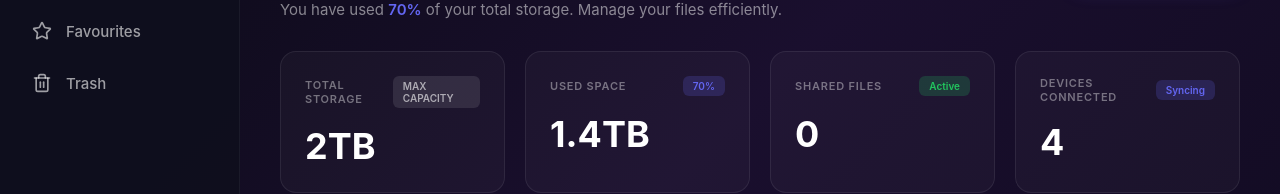
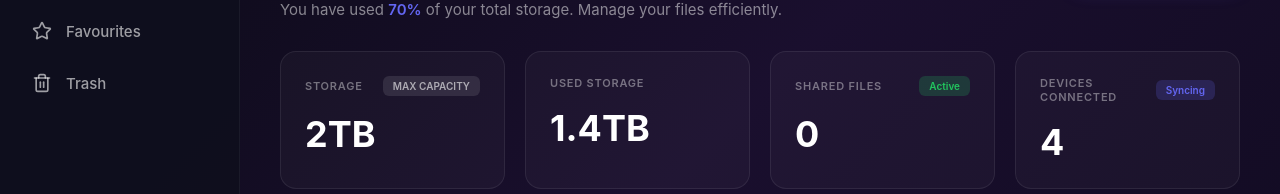
Before and after one commit to wwwbarca4k-lgtm/google-drive-clone, a Next.js app: page / in a window 1280 px wide. Shown: the part 187-381 px from the top of the page. Built offline with nearby package versions, Linux system fonts and the light colour scheme; no server answers.

Commit message:
Update stat labels: Storage, Used Storage, remove 70%

```diff
--- a/src/components/Dashboard.tsx
+++ b/src/components/Dashboard.tsx
@@ -135,15 +135,14 @@ export default function Dashboard() {
             <div className={styles.statsGrid}>
                 <div className={styles.statCard}>
                     <div className={styles.statHeader}>
-                        <span className={styles.statLabel}>TOTAL STORAGE</span>
+                        <span className={styles.statLabel}>STORAGE</span>
                         <span className={styles.statBadge}>MAX CAPACITY</span>
                     </div>
                     <div className={styles.statValue}>2TB</div>
                 </div>
                 <div className={styles.statCard}>
                     <div className={styles.statHeader}>
-                        <span className={styles.statLabel}>USED SPACE</span>
-                        <span className={styles.statBadge} style={{ background: 'rgba(99, 102, 241, 0.2)', color: '#6366f1' }}>70%</span>
+                        <span className={styles.statLabel}>USED STORAGE</span>
                     </div>
                     <div className={styles.statValue}>1.4TB</div>
                 </div>
```
